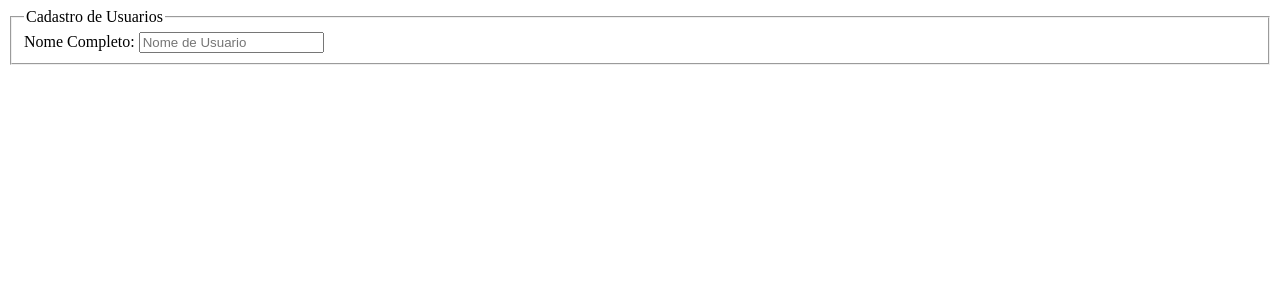
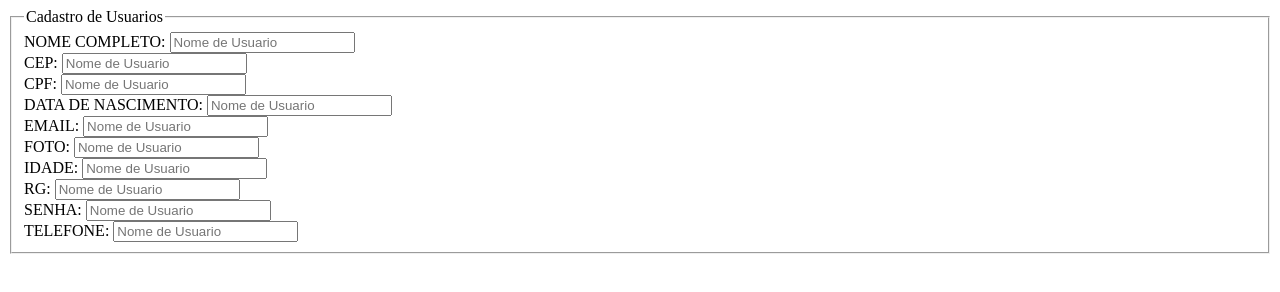
Before and after one commit to alexandre2225/alexandre2026, a plain HTML site: page index.html in a window 1280 px wide. Drawn offline with Linux system fonts and the light colour scheme.

Commit message:
Update index.html

```diff
--- a/index.html
+++ b/index.html
@@ -7,7 +7,16 @@
     <form method="POST" action="">
       <fieldset>
         <legend>Cadastro de Usuarios</legend>
-        Nome Completo: <input type="text" placeholder="Nome de Usuario" minlength="10" maxLength="20" id="nome" class="nome" name="nome" required>
+        NOME COMPLETO: <input type="text" placeholder="Nome de Usuario" minlength="10" maxLength="20" id="nome" class="nome" name="nome" required><br>
+        CEP: <input type="text" placeholder="Nome de Usuario" minlength="10" maxLength="20" id="nome" class="nome" name="nome" required><br>
+        CPF: <input type="text" placeholder="Nome de Usuario" minlength="10" maxLength="20" id="nome" class="nome" name="nome" required><br>
+        DATA DE NASCIMENTO: <input type="text" placeholder="Nome de Usuario" minlength="10" maxLength="20" id="nome" class="nome" name="nome" required><br>
+        EMAIL: <input type="text" placeholder="Nome de Usuario" minlength="10" maxLength="20" id="nome" class="nome" name="nome" required><br>
+        FOTO: <input type="text" placeholder="Nome de Usuario" minlength="10" maxLength="20" id="nome" class="nome" name="nome" required><br>
+        IDADE: <input type="text" placeholder="Nome de Usuario" minlength="10" maxLength="20" id="nome" class="nome" name="nome" required><br>
+        RG: <input type="text" placeholder="Nome de Usuario" minlength="10" maxLength="20" id="nome" class="nome" name="nome" required><br>
+        SENHA: <input type="text" placeholder="Nome de Usuario" minlength="10" maxLength="20" id="nome" class="nome" name="nome" required><br>
+        TELEFONE: <input type="text" placeholder="Nome de Usuario" minlength="10" maxLength="20" id="nome" class="nome" name="nome" required><br>
       </fieldset>
     </form>
   </body>
```
